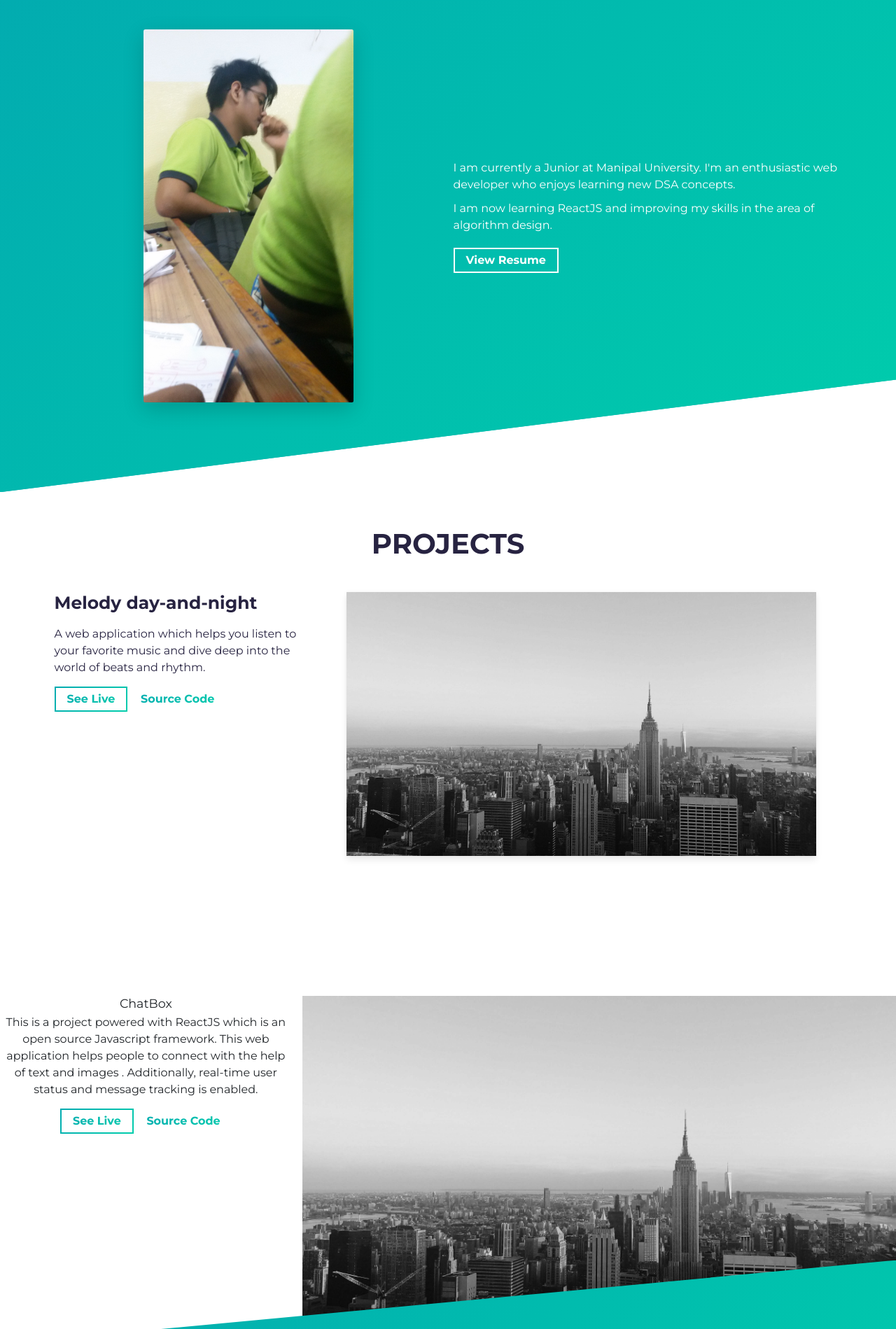
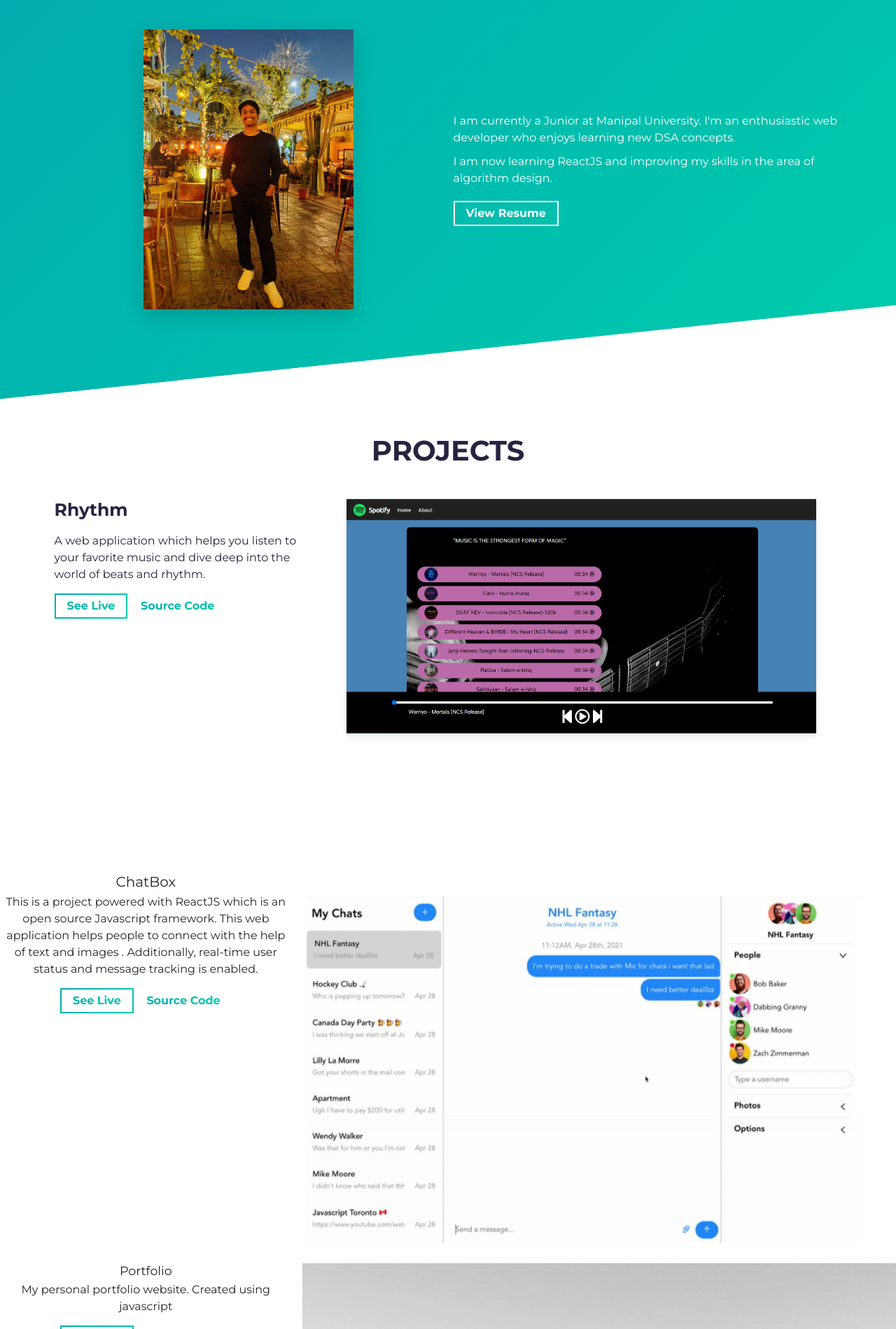
Before and after one commit to Ishaanj18/Portfolio, a website built with Parcel: page index.html in a window 1280 px wide. Shown: the part 901-2800 px from the top of the page at 70% size. Built offline with nearby package versions, Linux system fonts and the light colour scheme.

Commit message:
first commit

```diff
--- a/index.html
+++ b/index.html
@@ -38,7 +38,7 @@
         <h1 class="hero-title load-hidden">
           Hi, I am <span class="text-color-main">Ishaan Jain</span>
           <br />
-          Your Friendly Neighborhood Web Developer
+          Your Friendly Neighbourhood Web Developer
         </h1>
         <p class="hero-cta load-hidden">
           <a rel="noreferrer" class="cta-btn cta-btn--hero" href="#about"
@@ -61,7 +61,7 @@
                 class="img-fluid rounded shadow-lg"
                 height="auto"
                 width="300px"
-                src="assets/profile.jpg"
+                src="assets/profile_image.jpeg"
                 alt="Profile Image"
               />
             </div>
@@ -101,7 +101,7 @@
           <div class="row">
             <div class="col-lg-4 col-sm-12">
               <div class="project-wrapper__text load-hidden">
-                <h3 class="project-wrapper__text-title">Melody day-and-night</h3>
+                <h3 class="project-wrapper__text-title">Rhythm</h3>
                 <div>
                   <p class="mb-4">
                     A web application which helps you listen to your favorite music and dive deep into the world of beats and rhythm.
@@ -138,7 +138,7 @@
                     <img
                       alt="Project Image"
                       class="img-fluid"
-                      src="assets/project.jpg"
+                      src="assets/project.png"
                     />
                   </div>
                 </a>
@@ -154,7 +154,7 @@
            <div class="row">
             <div class="col-lg-4 col-sm-12">
               <div class="project-wrapper__text load-hidden">
-                <h3 class="project-wrapper__text-title">ChatBox</h3>
+                <h2 class="project-wrapper__text-title">ChatBox</h2>
                 <div>
                   <p class="mb-4">
                     This is a project powered with ReactJS which is an open source Javascript framework.
@@ -167,7 +167,7 @@
                   rel="noreferrer"
                   target="_blank"
                   class="cta-btn cta-btn--hero"
-                  href="#!"
+                  href="https://chat-box-ishaanj18.vercel.app/"
                 >
                   See Live
                 </a>
@@ -175,7 +175,7 @@
                   rel="noreferrer"
                   target="_blank"
                   class="cta-btn text-color-main"
-                  href="#!"
+                  href="https://github.com/Ishaanj18/ChatBox.git"
                 >
                   Source Code
                 </a>
@@ -194,7 +194,7 @@
                     <img
                       alt="Project Image"
                       class="img-fluid"
-                      src="assets/project.jpg"
+                      src="assets/project-1.png"
                     />
                   </div>
                 </a>
@@ -204,17 +204,13 @@
 
 
           <!-- Notice: each .row is a project -->
-          <!-- <div class="row">
+          <div class="row">
             <div class="col-lg-4 col-sm-12">
               <div class="project-wrapper__text load-hidden">
-                <h3 class="project-wrapper__text-title">Project Title 2</h3>
+                <h3 class="project-wrapper__text-title">Portfolio</h3>
                 <div>
                   <p class="mb-4">
-                    Lorem ipsum dolor sit, amet consectetur adipisicing elit.
-                    Excepturi neque, ipsa animi maiores repellendus distinctio
-                    aperiam earum dolor voluptatum consequatur blanditiis
-                    inventore debitis fuga numquam voluptate ex architecto
-                    itaque molestiae.
+                    My personal portfolio website. Created using javascript
                   </p>
                 </div>
                 <a
@@ -229,7 +225,7 @@
                   rel="noreferrer"
                   target="_blank"
                   class="cta-btn text-color-main"
-                  href="#!"
+                  href="https://github.com/Ishaanj18/Portfolio.git"
                 >
                   Source Code
                 </a>
```
Also changed, not shown: assets/Project.png (added), assets/profile_image.jpeg (added), assets/project-1.png (added), assets/project-3.png (added), dist/index.html, dist/profile_image.ed18e0b8.jpeg (added), dist/project-1.a0a9207e.png (added), dist/project.d1d8bb95.png (added).
